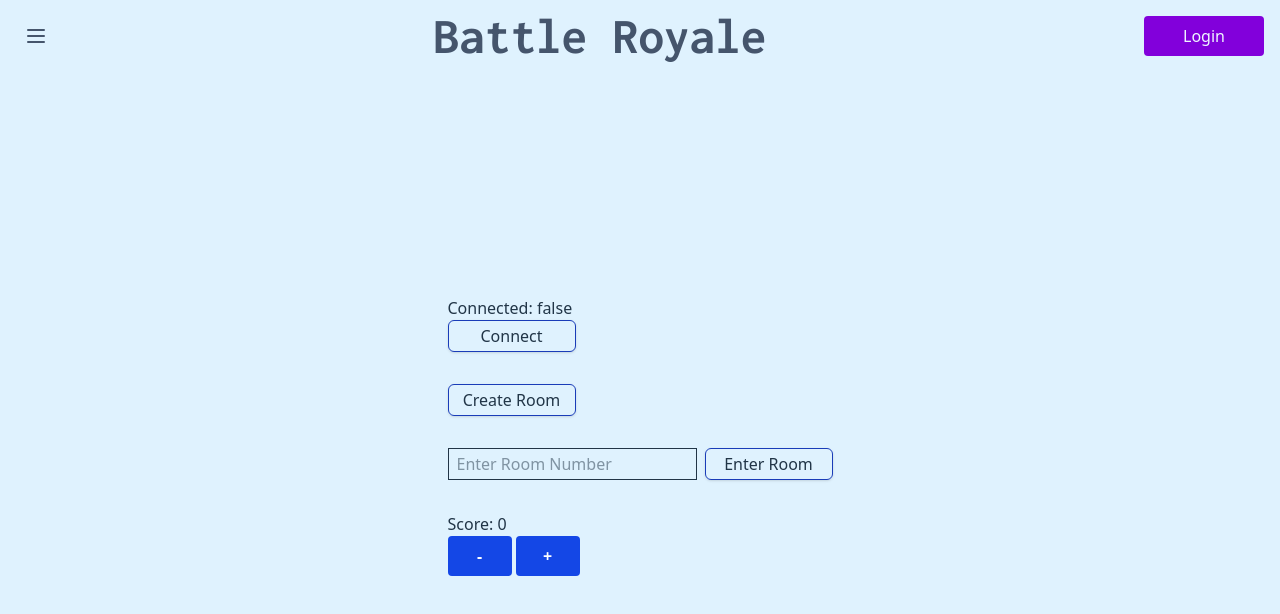
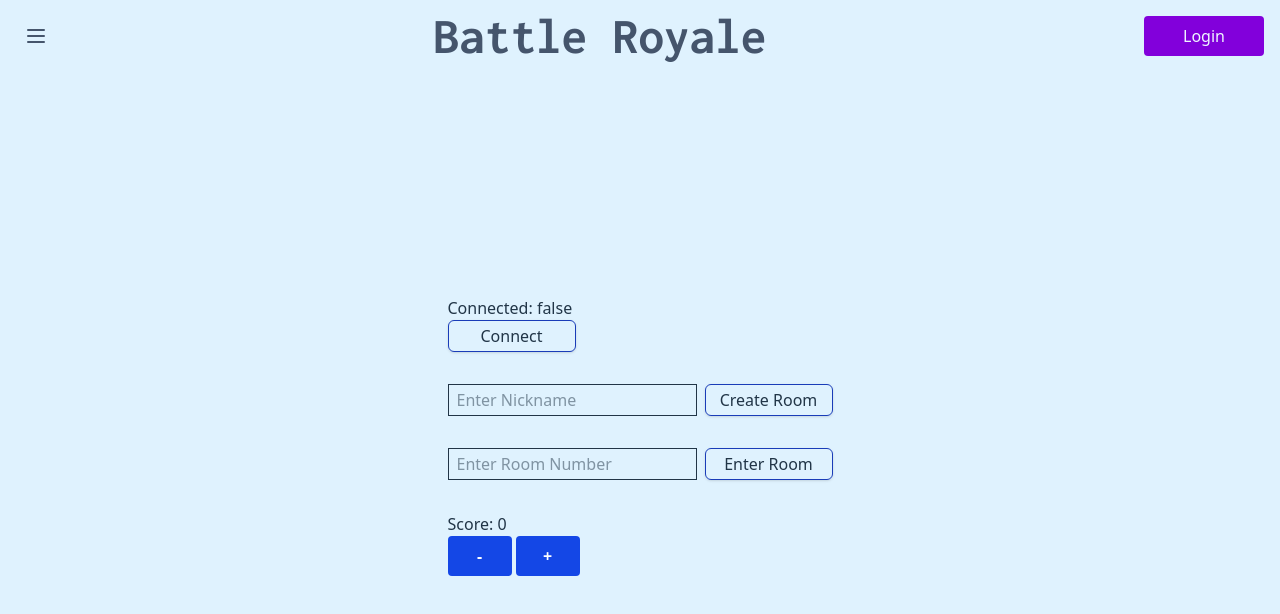
Before and after one commit to Sofia-Ortega/sudoku-blitz, a React (Vite) app in the folder frontend/: page /sudoku-blitz/battle-royale in a window 1280 px wide. Shown: the top 614 px of the page. Built offline with nearby package versions, Linux system fonts and the light colour scheme; no server answers.

Commit message:
Can create a room

```diff
--- a/frontend/src/components/BattleRoyale/MainBattleRoyale.tsx
+++ b/frontend/src/components/BattleRoyale/MainBattleRoyale.tsx
@@ -1,8 +1,11 @@
 import { useEffect, useState } from "react";
 import { socket } from "./sockets/socket";
+import { SOCKET_EVENTS } from "./sockets/constants";
+import { socket_create_room, join_room } from "./sockets/events";
 
 export default function MainBattleRoyale() {
   const [isConnected, setIsConnected] = useState(socket.connected);
+  const [nickname, setNickname] = useState<string>("");
   const [score, setScore] = useState<number>(0);
   const [userInputRoomId, setUserInputRoomId] = useState("");
   const [roomId, setRoomId] = useState<null | string>(null);
@@ -18,22 +21,10 @@ export default function MainBattleRoyale() {
 
     socket.on("connect", onConnect);
     socket.on("disconnect", onDisconnect);
-    socket.on("room-created", (msg) => {
-      setRoomId(msg);
-    });
-    socket.on("joined-room", (msg) => {
-      setRoomId(msg);
-    });
-    socket.on("error", (msg) => {
-      console.log(`ERROR: ${msg}`);
-    });
 
     return () => {
       socket.off("connect", onConnect);
       socket.off("disconnect", onDisconnect);
-      socket.off("room-created");
-      socket.off("joined-room");
-      socket.off("error");
     };
   }, []);
 
@@ -47,7 +38,7 @@ export default function MainBattleRoyale() {
 
   const joinRoom = (e: React.FormEvent<HTMLFormElement>) => {
     e.preventDefault();
-    socket.emit("join-room", userInputRoomId);
+    socket.emit(SOCKET_EVENTS.JOIN_ROOM, userInputRoomId);
   };
 
   const addScore = () => {
@@ -58,11 +49,18 @@ export default function MainBattleRoyale() {
     setScore((p) => p - 1);
   };
 
-  const createRoom = () => {
+  const createRoom = async (e: React.FocusEvent<HTMLFormElement>) => {
+    e.preventDefault();
+    if (!nickname) {
+      console.error("Include a nickname");
+      return;
+    }
+
     console.log("Creating Room");
-    socket.emit("create-room", (resp: { roomId: string }) => {
-      setRoomId(resp.roomId);
-    });
+    const newRoomId = await socket_create_room(socket, nickname);
+
+    console.log("new room id:", newRoomId);
+    setRoomId(newRoomId);
   };
 
   const btnClassName = "border-1 w-32 h-8 border-blue-800 rounded-md shadow-sm";
@@ -77,9 +75,18 @@ export default function MainBattleRoyale() {
         </button>
       </div>
       <div>
-        <button className={btnClassName} onClick={createRoom}>
-          Create Room
-        </button>
+        <form onSubmit={createRoom} className="flex gap-2">
+          <input
+            type="text"
+            value={nickname}
+            onChange={(e) => setNickname(e.target.value)}
+            placeholder="Enter Nickname"
+            className="border-1 px-2"
+          />
+          <button type="submit" className={btnClassName}>
+            Create Room
+          </button>
+        </form>
         {roomId && <div>Room Id: {roomId}</div>}
       </div>
       <form onSubmit={joinRoom} className="flex gap-2">
--- /dev/null
+++ b/frontend/src/components/BattleRoyale/sockets/constants.ts
@@ -0,0 +1,6 @@
+export const SOCKET_EVENTS = {
+  CREATE_ROOM: "create-room",
+  JOIN_ROOM: "join-room",
+  START_GAME: "start-game",
+  UPDATE_SCORE: "update-score",
+};
--- /dev/null
+++ b/frontend/src/components/BattleRoyale/sockets/events.ts
@@ -0,0 +1,33 @@
+import { Socket } from "socket.io-client";
+import { SOCKET_EVENTS } from "./constants";
+
+/**
+ * Creates a new Room
+ *
+ * @param socket - The connected `Socket.IO` client instance.
+ * @param nickname - The nickname of the user creating the room.
+ * @returns A `Promise` that resolves to the newly created `roomId` string.
+ *
+ * @throws Will reject the promise if no `roomId` is returned by the server.
+ *
+ */
+export const socket_create_room = (
+  socket: Socket,
+  nickname: string
+): Promise<string> => {
+  return new Promise((resolve, reject) => {
+    socket.emit(
+      SOCKET_EVENTS.CREATE_ROOM,
+      nickname,
+      (resp: { roomId: string }) => {
+        if (resp && resp.roomId) {
+          resolve(resp.roomId);
+        } else {
+          reject(new Error("No roomId returned"));
+        }
+      }
+    );
+  });
+};
+
+export const socket_join_room = (socket: Socket) => {};
```
Also changed, not shown: 1 other file (tests, documents, lock files or other folders).
